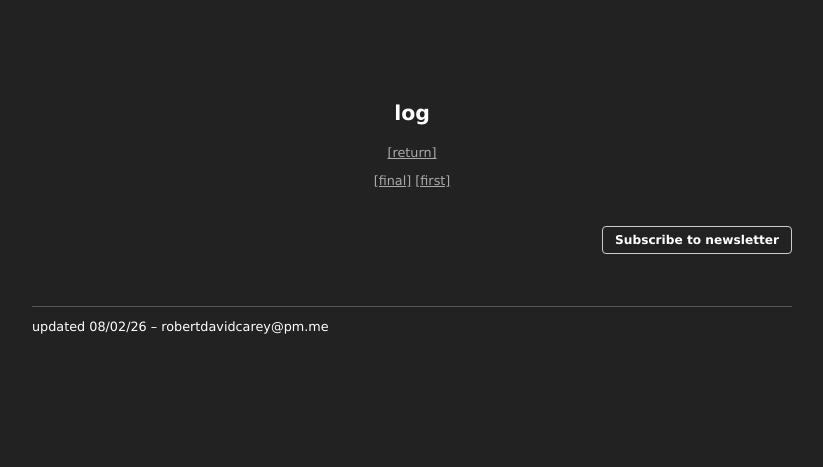
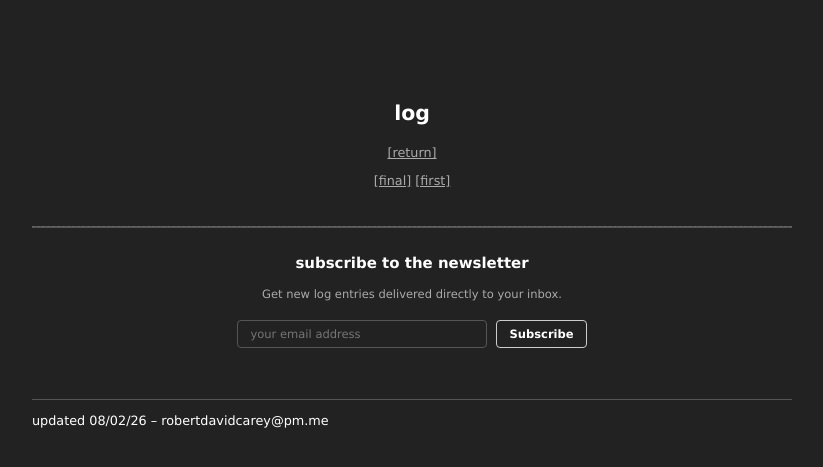
Before and after one commit to williamthazard/robertdavidcarey-web, a Django app: page /log/ in a window 1280 px wide. Shown: the top 467 px of the page, without its empty margins (228-1051 px from the left). Run offline with Django 5.2, Linux system fonts and the light colour scheme; data that the repository does not hold is empty; parts of the project's set-up code (start-up, migrations or seed data) failed here and were passed over; some libraries are stand-ins or nearby versions.

Commit message:
style: restore single-line uncollapsed newsletter form with matching dark theme inputs and button

```diff
--- a/templates/log_index.html
+++ b/templates/log_index.html
@@ -31,27 +31,24 @@
     <a href="?page={{ page_obj.paginator.num_pages }}">[first]</a>
   </p>
 
-  <details class="subscribe-details" style="margin-top: 3em; margin-bottom: 20px; text-align: right;" {% if messages %}open{% endif %}>
-    <summary style="cursor: pointer; font-weight: bold; font-size: 0.95em; padding: 6px 12px; border: 1px solid #ccc; display: inline-block; border-radius: 4px; user-select: none;">
-      Subscribe to newsletter
-    </summary>
-    <section class="subscribe-section" style="margin-top: 15px; text-align: left;">
+  <hr style="margin-top: 3em; border: 0; border-top: 1px dashed #666;"/>
+
+  <div style="margin: 2em 0; text-align: center;">
+    <h3>subscribe to the newsletter</h3>
+    <p style="font-size: 0.9em; color: #aaa;">Get new log entries delivered directly to your inbox.</p>
+
     {% if messages %}
       {% for message in messages %}
-          <div style="padding: 10px; margin-bottom: 12px; max-width: 600px; margin-left: auto; background: {% if message.tags == 'success' %}#2e4d2e{% elif message.tags == 'info' %}#3a3a3a{% else %}#5d2e2e{% endif %}; color: #fff; font-size: 0.9em; border-radius: 4px; font-family: inherit;">
+        <div style="padding: 10px; margin: 10px auto; max-width: 400px; background: {% if message.tags == 'success' %}#2e4d2e{% elif message.tags == 'info' %}#3a3a3a{% else %}#5d2e2e{% endif %}; color: #fff; font-size: 0.9em; border-radius: 4px; font-family: inherit;">
           {{ message }}
         </div>
       {% endfor %}
     {% endif %}
 
-      <form action="{% url 'subscribe' %}" method="post" style="max-width: 600px; margin-left: auto;">
+    <form action="{% url 'subscribe' %}" method="post" style="margin-top: 1.5em;">
       {% csrf_token %}
-        <div style="margin-bottom: 12px;">
-          <label for="email" style="display:block; font-weight:bold; margin-bottom: 4px;">Email *</label>
-          <input type="email" id="email" name="email" placeholder="your email address" required style="width: 100%; padding: 8px; box-sizing: border-box; background-color: #222; color: #fff; border: 1px solid #555; font-family: inherit;" />
+      <input type="email" name="email" placeholder="your email address" required style="padding: 6px 12px; font-family: inherit; font-size: 0.9em; background-color: #222; color: #fff; border: 1px solid #555; max-width: 250px; width: 100%; border-radius: 4px; box-sizing: border-box;" />
+      <button type="submit" style="padding: 6px 12px; font-family: inherit; font-size: 0.9em; font-weight: bold; background-color: transparent; color: #fff; border: 1px solid #ccc; cursor: pointer; border-radius: 4px; margin-left: 5px;">Subscribe</button>
+    </form>
   </div>
-        <button type="submit" style="background-color: transparent; color: #fff; font-family: inherit; font-size: 0.95em; font-weight: bold; padding: 6px 12px; border: 1px solid #ccc; border-radius: 4px; cursor: pointer;">Subscribe</button>
-      </form>
-    </section>
-  </details>
 {% endblock %}
```
Lines whose indentation alone changed are shown as unchanged.
